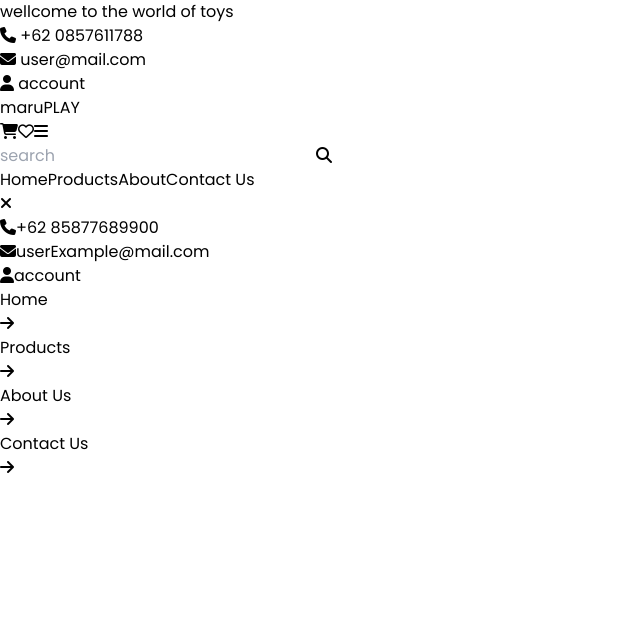
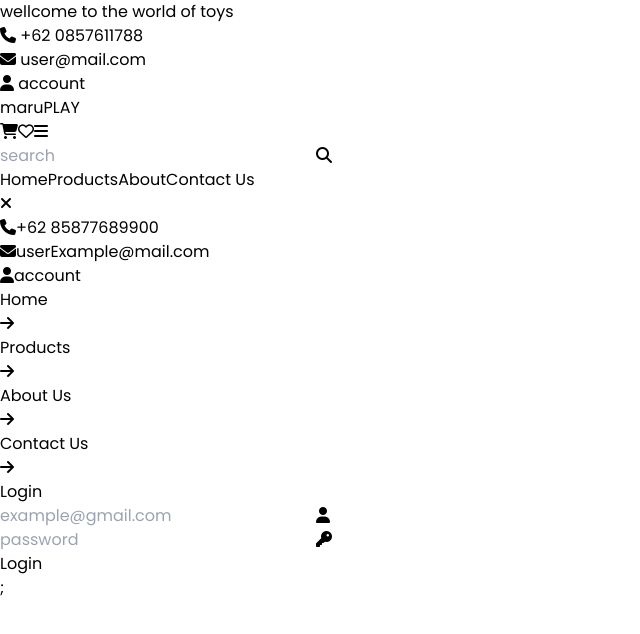
Before and after one commit to Sarido24/maruplay, a React (Vite) app in the folder maruplay/: page /login in a window 1280 px wide. Shown: the top 634 px of the page, without its empty margins (0-640 px from the left). Built offline with nearby package versions, Linux system fonts and the light colour scheme.

Commit message:
feat: add login page display

```diff
--- a/maruplay/package.json
+++ b/maruplay/package.json
@@ -12,6 +12,7 @@
   "dependencies": {
     "aos": "^3.0.0-beta.6",
     "axios": "^1.7.2",
+    "jwt-decode": "^4.0.0",
     "react": "^18.3.1",
     "react-dom": "^18.3.1",
     "react-router-dom": "^6.25.1",
--- a/maruplay/src/App.jsx
+++ b/maruplay/src/App.jsx
@@ -1,14 +1,15 @@
 import { useState } from "react";
 
-import { createBrowserRouter, RouterProvider } from "react-router-dom";
+import {RouterProvider } from "react-router-dom";
 import Home from "./pages/Home";
 import Navbar from "./components/Navbar";
+import router from "./router";
 
 function App() {
   const [isOpen, setIsOpen] = useState(false);
   return (
     <>
-      <Navbar />
+      <RouterProvider router={router}></RouterProvider>;
     </>
   );
 }
--- a/maruplay/src/components/Navbar.jsx
+++ b/maruplay/src/components/Navbar.jsx
@@ -1,24 +1,46 @@
 import { useState } from "react";
+import { Link } from "react-router-dom";
 
 export default function Navbar() {
-    const [isOpen, setIsOpen] = useState(false)
+  const [isOpen, setIsOpen] = useState(false);
+  const [accountOpen, setAccountOpen] = useState(false);
 
   return (
-    <div className="bg-gray-950 text text-white sticky top-0">
+    <div className="bg-gray-950 text text-white">
       <div className="h-[20%] border-b border-slate-700 flex justify-evenly p-2">
         <div className="text-sm md:text-md lg:text-lg">
           <p>wellcome to the world of toys</p>
         </div>
         <div className="justify-between gap-10 hidden lg:flex text-gray-500">
-            <p className=""><i class="fa-solid fa-phone"></i> +62 0857611788</p>
-            <p className="px-2 border-x border-gray-500"><i class="fa-solid fa-envelope"></i> user@mail.com</p>
-            <p><i class="fa-solid fa-user"></i> account</p>
+          <p className="">
+            <i class="fa-solid fa-phone"></i> +62 0857611788
+          </p>
+          <p className="px-2 border-x border-gray-500">
+            <i class="fa-solid fa-envelope"></i> user@mail.com
+          </p>
+
+          <div className="flex flex-col">
+            <p onClick={()=>{
+              setAccountOpen(!accountOpen)
+            }} className="cursor-pointer hover:text-white">
+              <i class="fa-solid fa-user"></i> account
+            </p>
+            {accountOpen && (
+              <div className="flex flex-col fixed top-10 bg-white text-black p-5">
+                <Link to={"/login"}>Sign in</Link>
+                <Link>Sign Up</Link>
+                <Link>Sign Out</Link>
+              </div>
+            )}
+          </div>
         </div>
       </div>
       <div className="flex h-[62px] justify-between items-center">
+        <Link to={"/"}>
           <h1 className="text-sky-600 text-3xl px-5">
             maru<span className="text-white">PLAY</span>
           </h1>
+        </Link>
         <div className="flex w-28 gap-3 md:gap-6 md:py-10">
           <span className="hover:text-sky-500 md:text-xl lg:text-2xl">
             <i className="fa-solid fa-cart-shopping "></i>
@@ -48,7 +70,7 @@ export default function Navbar() {
       </form>
       <div className="hidden md:flex lg:flex justify-center">
         <div className="w-[80%] bg-sky-600 p-3 flex justify-center gap-16">
-            <a href="#">Home</a>
+          <Link to={"/"}>Home</Link>
           <a href="#">Products</a>
           <a href="#">About</a>
           <a href="#">Contact Us</a>
@@ -56,7 +78,7 @@ export default function Navbar() {
       </div>
 
       <div
-          className={`min-h-screen bg-gray-500 w-[70%] fixed top-10 left-0 text-white p-5 transform transition-transform duration-300 ${
+        className={`min-h-screen bg-gray-500 w-[70%] fixed z-20 top-10 left-0 text-white p-5 transform transition-transform duration-300 ${
           isOpen ? "translate-x-0" : "-translate-x-full"
         }`}
       >
@@ -124,6 +146,5 @@ export default function Navbar() {
         </div>
       </div>
     </div>
-
   );
 }
--- a/maruplay/src/pages/Home.jsx
+++ b/maruplay/src/pages/Home.jsx
@@ -1,5 +1,9 @@
+import Navbar from "../components/Navbar";
+
 export default function Home(){
     return(
-        <>Home</>
+        <>
+        <Navbar />
+        </>
     )
 }
--- /dev/null
+++ b/maruplay/src/pages/LoginPage.jsx
@@ -0,0 +1,75 @@
+import { useState } from "react";
+import { Link } from "react-router-dom";
+import Navbar from "../components/Navbar";
+
+export default function LoginPage() {
+  const [dataLogin, setDataLogin] = useState({
+    email: "",
+    password: "",
+  });
+
+  function handleSubmit(e) {
+    // setError(null);
+    const name = e.target.name;
+    const value = e.target.value;
+
+    setDataLogin({
+        ...dataLogin,
+        [name]:value
+    })
+  }
+
+  console.log(dataLogin);
+  return (
+    <>
+      <Navbar />
+      <div className="flex w-full justify-center items-center h-[100vh] bg-secondary md:bg-white">
+        <div className="flex flex-col items-center h-[50vh] md:h-[70vh] md:w-[70vh] md:bg-secondary md:shadow-xl">
+          <h1 className="text-3xl font-bold text-center p-10 text-sky-500">
+            Login
+          </h1>
+          {/* {loading&& <p>Loading...</p>}
+      {error&& <p className="text-red-500">{error.message}</p>} */}
+          <div className=" h-[700px] p-10">
+            <div className="flex flex-col gap-4 justify-center items-center">
+              <div className="relative z-10">
+                <input
+                  onChange={handleSubmit}
+                  type="email"
+                  name="email"
+                  placeholder="example@gmail.com"
+                  className="block pl-10 w-full rounded-md border-0 py-2 text-gray-900 shadow-sm ring-1 ring-inset ring-sky-500 outline-none placeholder:text-gray-400 focus:ring-1 focus:ring-inset focus:ring-sky-900 sm:text-sm sm:leading-6"
+                />
+                <span className="absolute top-0 p-3">
+                  <i className="fa-solid fa-user"></i>
+                </span>
+              </div>
+              <div className="relative z-10">
+                <input
+                  onChange={handleSubmit}
+                  type="password"
+                  name="password"
+                  placeholder="password"
+                  className="block pl-10 w-full rounded-md border-0 py-2 text-gray-900 shadow-sm ring-1 ring-inset ring-sky-500 outline-none placeholder:text-gray-400 focus:ring-1 focus:ring-inset focus:ring-sky-900 sm:text-sm sm:leading-6"
+                />
+                <span className="absolute top-0 p-2">
+                  <i class="fa-solid fa-key"></i>
+                </span>
+              </div>
+
+              <div className="flex justify-evenly py-10 gap-5">
+
+                <button
+                  // onClick={handleLogin}
+                  className="p-2 bg-sky-600 hover:transition-transform hover:scale-105 hover:duration-500  text-white rounded-md w-16"
+                >
+                  Login
+                </button>
+              </div>
+            </div>
+          </div>
+        </div>
+      </div>
+    </>
+  );
+}
--- a/maruplay/src/pages/LoginPages.jsx
+++ /dev/null
@@ -1,5 +0,0 @@
-export default function LoginPage(){
-    return (
-        <>LOGIN</>
-    )
-}
--- /dev/null
+++ b/maruplay/src/router/index.jsx
@@ -0,0 +1,36 @@
+import {
+  createBrowserRouter,
+  redirect,
+} from "react-router-dom";
+
+import { jwtDecode } from "jwt-decode";
+import LoginPage from "../pages/LoginPage";
+import Home from "../pages/Home";
+
+const router = createBrowserRouter([
+  {
+    path: "/",
+    element: <Home />,
+  },
+  {
+    path: "/login",
+    element: <LoginPage/>,
+    loader: () => {
+      const token = localStorage.getItem("access_token");
+      if (token) {
+        try {
+          const decoded = jwtDecode(token);
+          console.log(decoded, "< decoded");
+          return redirect("/seller");
+        } catch (err) {
+          console.log(err, "< error dari jwt decode");
+          return null;
+        }
+      } else {
+        return null;
+      }
+    },
+  },
+]);
+
+export default router;
```
Also changed, not shown: 1 other file (tests, documents, lock files or other folders). Lines whose indentation alone changed are shown as unchanged.
